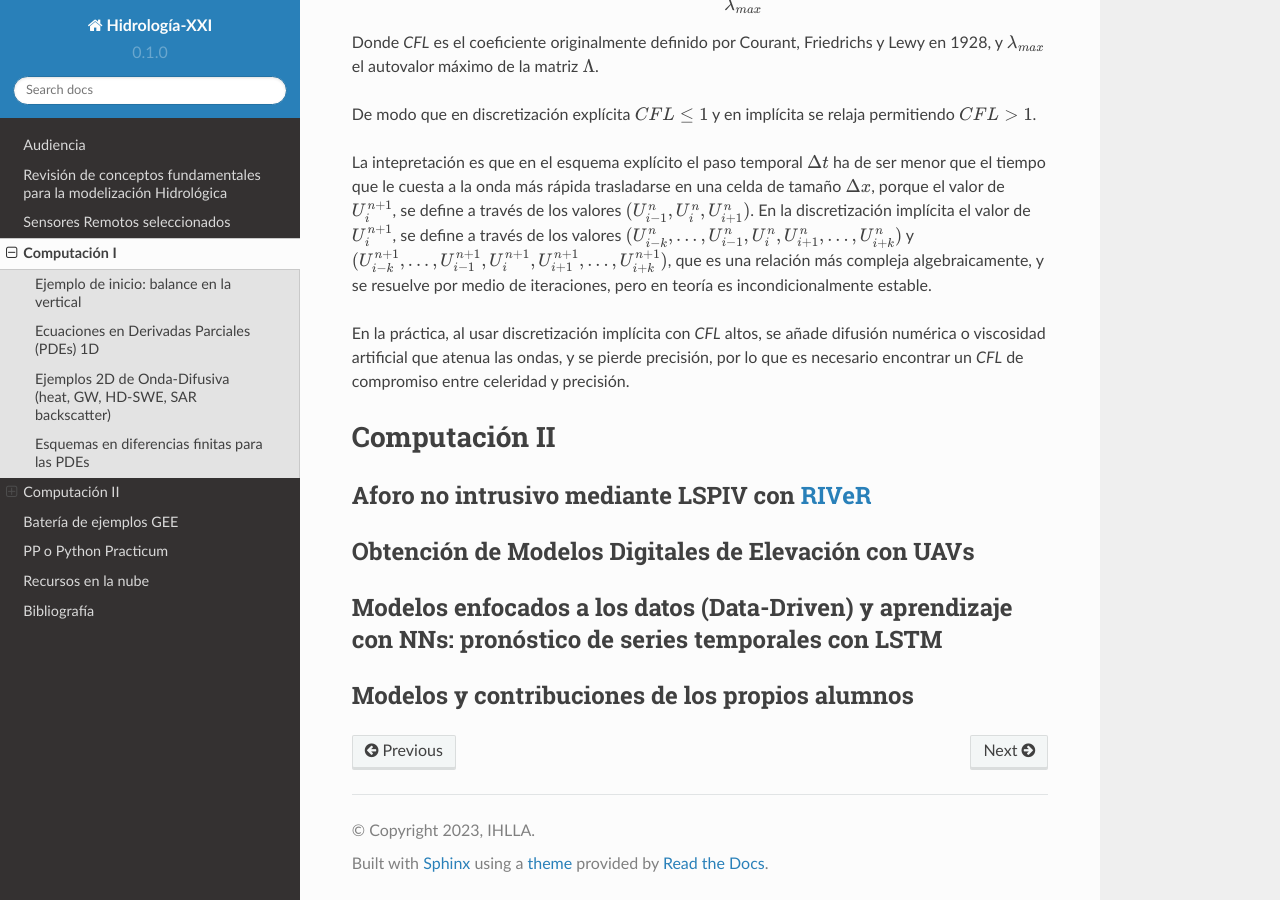
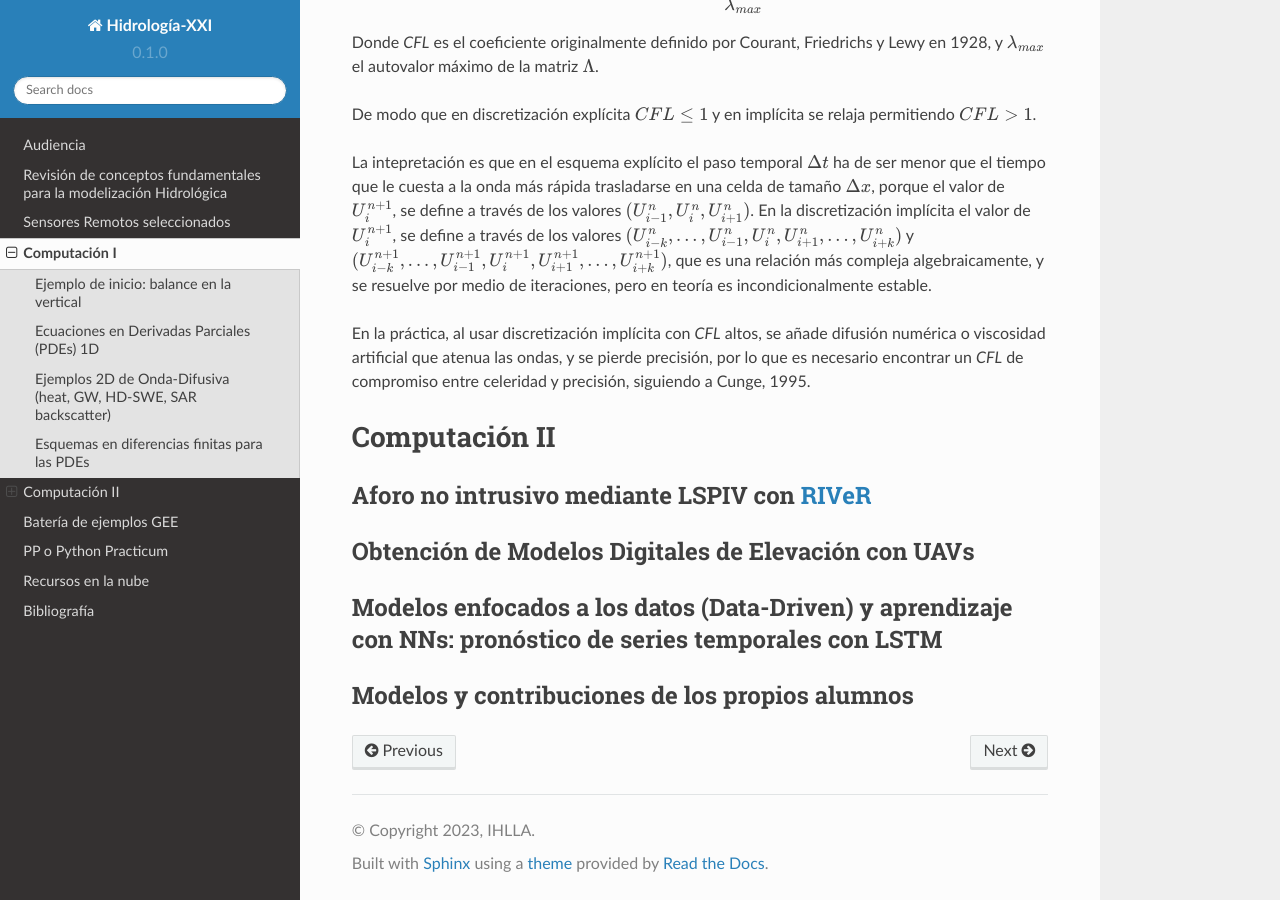
Before and after one commit to ivillamadrid/HidrologiaXXI, a Sphinx documentation site: the page built from docs/source/computacion.rst, in a window 1280 px wide and 900 px high, scrolled down 2770 px. Built offline with Sphinx 7.4.7 and the Read the Docs theme 2.0.0, drawn with Linux system fonts in a browser that asks for light colours.

Commit message:
Update computacion.rst

```diff
--- a/docs/source/computacion.rst
+++ b/docs/source/computacion.rst
@@ -131,7 +131,7 @@ se define a través de los valores :math:`(U_{i-1}^n, U_{i}^n , U_{i+1}^n)`. En
 se define a través de los valores :math:`(U_{i-k}^n, ..., U_{i-1}^n, U_{i}^n , U_{i+1}^n, ..., U_{i+k}^n)` y :math:`(U_{i-k}^{n+1}, ..., U_{i-1}^{n+1}, U_{i}^{n+1} , U_{i+1}^{n+1}, ..., U_{i+k}^{n+1})`, que es una relación más compleja algebraicamente, y se resuelve por medio de iteraciones, pero en teoría es incondicionalmente estable.
 
 En la práctica, al usar discretización implícita con *CFL* altos, se añade difusión numérica o viscosidad artificial que atenua las ondas, y se pierde precisión, por lo que
-es necesario encontrar un *CFL* de compromiso entre celeridad y precisión.
+es necesario encontrar un *CFL* de compromiso entre celeridad y precisión, siguiendo a Cunge, 1995.
 
 
 Computación II
```
